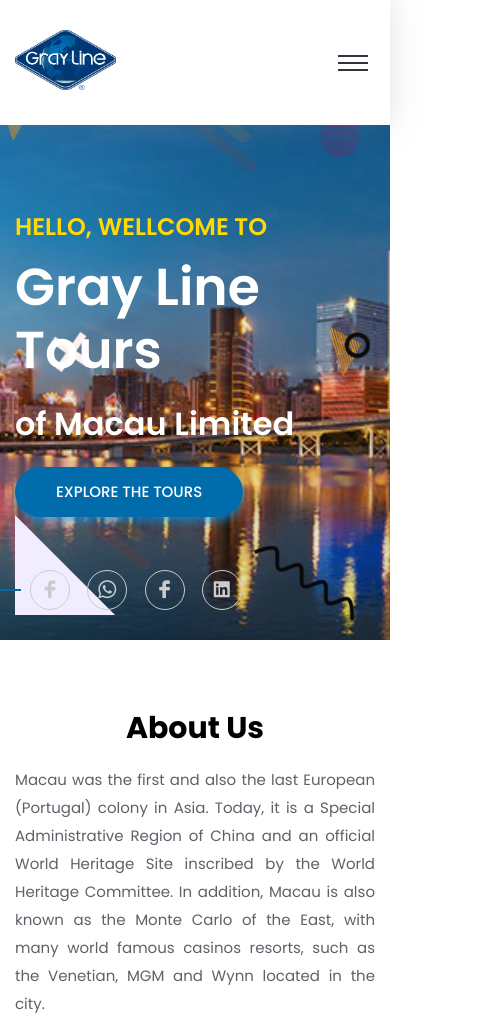
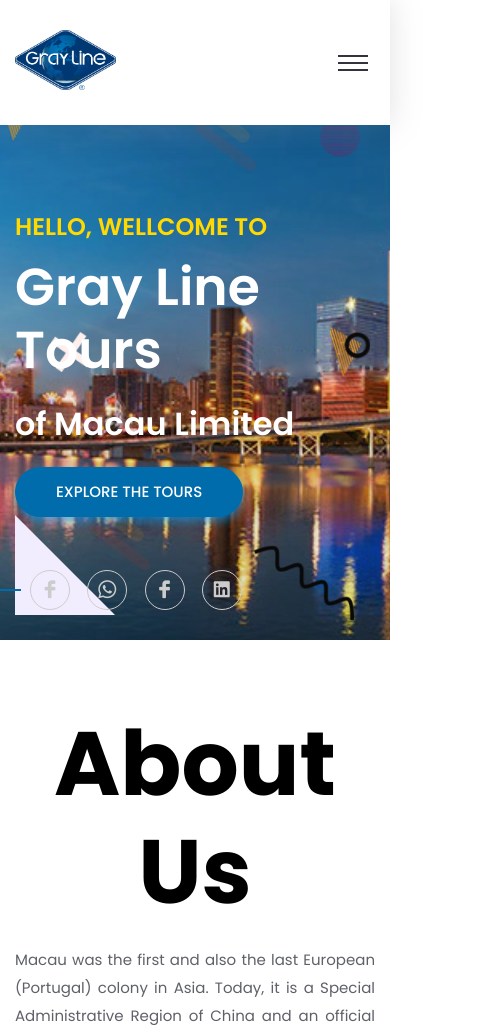
Before and after one commit to python99lol/ux, a plain HTML site: page index.html in a window 390 px wide. Shown: the top 1025 px of the page, 501 px wide, since content can reach past the window. Drawn offline with Linux system fonts and the light colour scheme; files whose address does not match are found by name.

Commit message:
font size

```diff
--- a/assets/css/style.css
+++ b/assets/css/style.css
@@ -167,7 +167,7 @@ p {
   padding-bottom: 20px; }
   @media (max-width: 767px) {
     .section-title .title {
-      font-size: 30px; } }
+      font-size: 90px; } }
 
 /*===== All Preloader Style =====*/
 .preloader {
```
